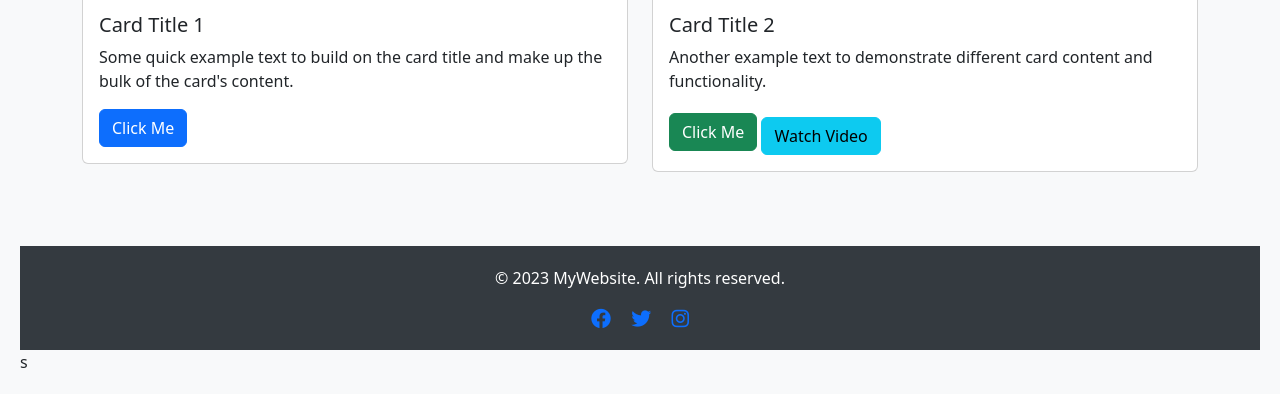
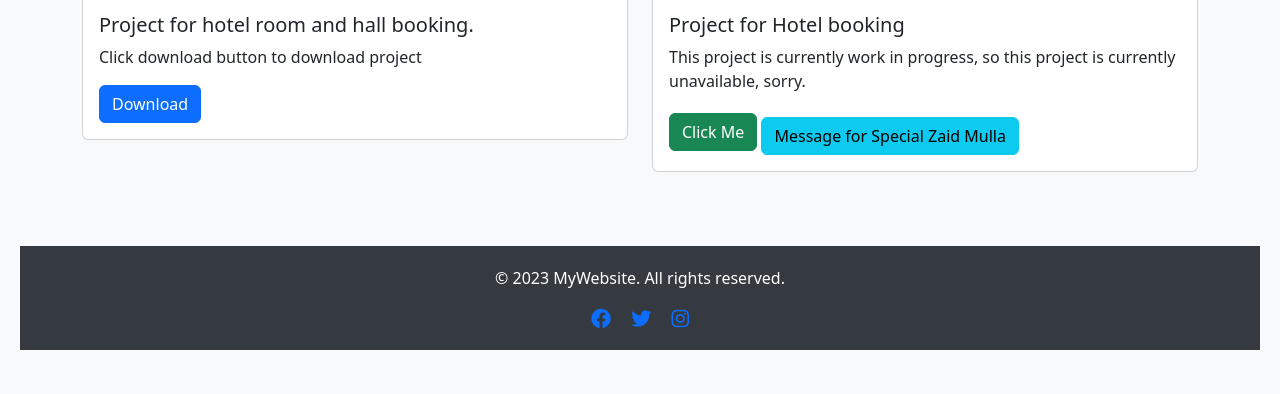
Before and after one commit to AadilDiwan107/Code-Delight-, a plain HTML site: page index.html in a window 1280 px wide. Shown: the part 518-912 px from the top of the page. After the commit the page ends 888 px from the top, so only its background shows below. Drawn offline with nearby package versions, Linux system fonts and the light colour scheme.

Commit message:
Update index.html

```diff
--- a/index.html
+++ b/index.html
@@ -65,9 +65,10 @@
                          class="card-img-top img-fluid"
                          alt="Bedroom with upholstered bed near cabinet">
                     <div class="card-body">
-                        <h5 class="card-title">Card Title 1</h5>
-                        <p class="card-text">Some quick example text to build on the card title and make up the bulk of the card's content.</p>
-                        <button class="btn btn-primary" onclick="handleClick('Card 1')">Click Me</button>
+                        <h5 class="card-title">Project for hotel room and hall booking.</h5>
+                        <p class="card-text">Click download button to download project</p>
+                        <!-- Updated Button with Link -->
+                        <a href="https://github.com/AadilDiwan107/H-booking-.git" target="_blank" class="btn btn-primary">Download</a>
                     </div>
                 </div>
             </div>
@@ -80,10 +81,10 @@
                          class="card-img-top img-fluid"
                          alt="Restaurant banquet hall with large screen">
                     <div class="card-body">
-                        <h5 class="card-title">Card Title 2</h5>
-                        <p class="card-text">Another example text to demonstrate different card content and functionality.</p>
+                        <h5 class="card-title">Project for Hotel booking</h5>
+                        <p class="card-text">This project is currently work in progress, so this project is currently unavailable, sorry.</p>
                         <button class="btn btn-success" onclick="handleClick('Card 2')">Click Me</button>
-                        <button class="btn btn-info mt-2" data-bs-toggle="modal" data-bs-target="#videoModal">Watch Video</button>
+                        <button class="btn btn-info mt-2" data-bs-toggle="modal" data-bs-target="#videoModal">Message for Special Zaid Mulla</button>
                     </div>
                 </div>
             </div>
@@ -138,4 +139,4 @@
         });
     </script>
 </body>
-</html>s
+</html>
```
